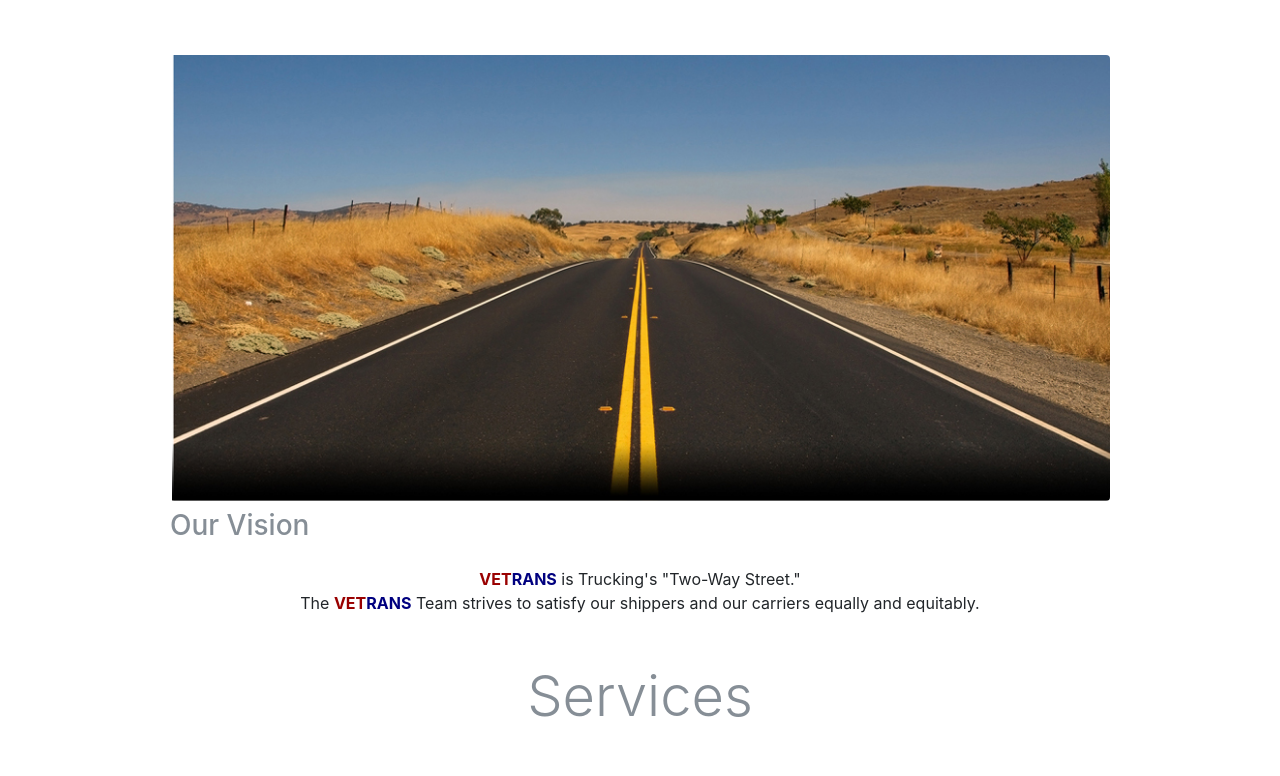
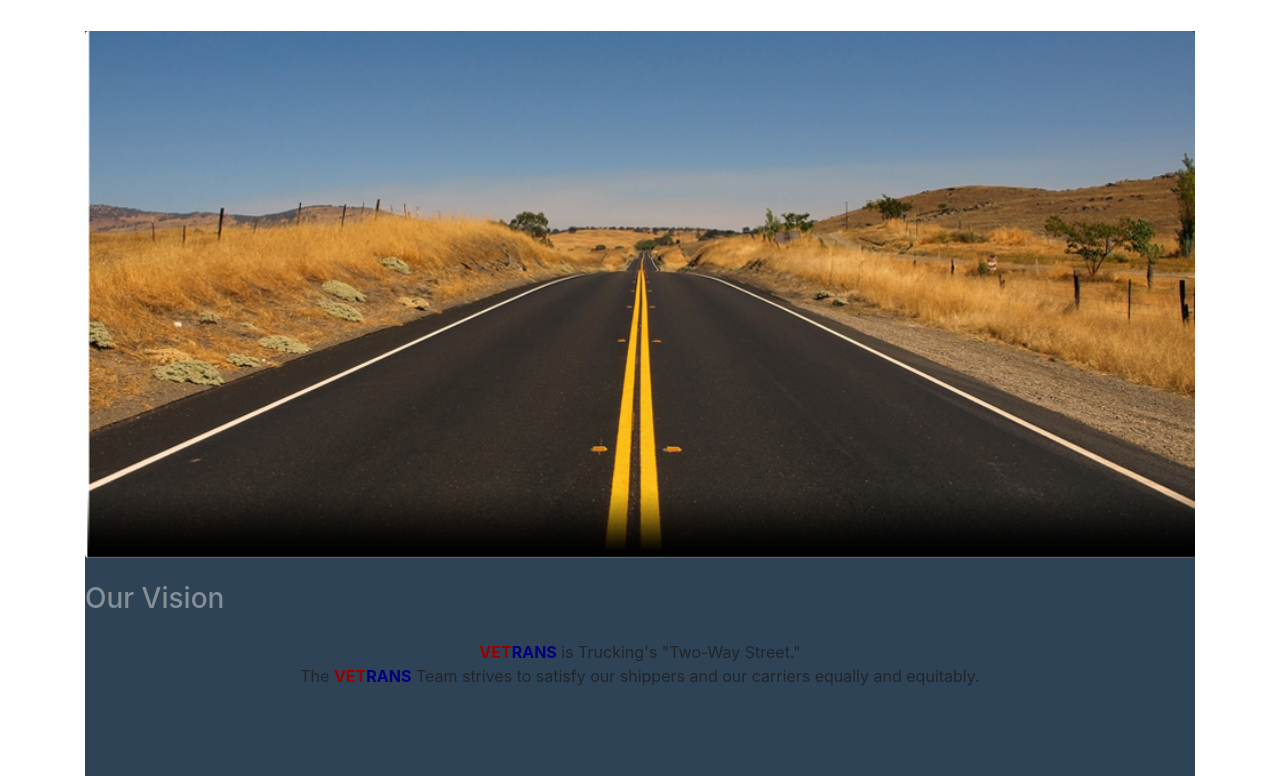
Before and after one commit to AaronGoodrum/webcoding, a PHP site: page / in a window 1280 px wide. Shown: the part 285-1061 px from the top of the page. Run offline with PHP 8.4, Linux system fonts and the light colour scheme; some libraries are stand-ins or nearby versions.

Commit message:
silde and contact

```diff
--- a/go-vetrans/css/main.css
+++ b/go-vetrans/css/main.css
@@ -2,9 +2,8 @@
   margin: 10px;
 }
 
-
-#carousel-item{
-  margin-top: 15px;
+.carousel-item p{
+  height: 170px;
 }
 #red{
   font-weight: bold;
@@ -39,9 +38,36 @@
 .carousel .item{
     min-height: 280px; /* Prevent carousel from being distorted if for some reason image doesn't load */
 }
-.carousel .item img{
+.carousel img{
     margin: 0 auto; /* Align slide image horizontally center */
 }
+
+.carousel-fade: {
+    .carousel-inner {
+        .carousel-item {
+            transition-property: opacity;
+        }
+
+        .item,
+        .active.left,
+        .active.right {
+            opacity: 0;
+        }
+
+        .active,
+        .next.left,
+        .prev.right {
+            opacity: 1;
+        }
+
+        .next,
+        .prev,
+        .active.left,
+        .active.right {
+            left: 0;
+            transform: translate3d(0, 0, 0);
+        }
+    }
 
 
 /*Large devices (desktops, 992px and up)*/
--- a/go-vetrans/index.html
+++ b/go-vetrans/index.html
@@ -16,7 +16,7 @@
 
 </head>
 
-<body data-spy="scroll" data-target=".navbar" data-offset="90">
+<body data-spy="scroll" data-target=".navbar" data-offset="150">
 
 
   <!-- NavBar -->
@@ -29,8 +29,8 @@
 
       <a class="navbar-brand" href="#"><img width="100" height="50"  src="img/vetransLogo.svg" alt="vetLogo" ></a>
 
-      <div class="collapse navbar-collapse" id="navbarContent">
-        <ul class="nav navbar-nav mr-auto">
+      <div class="collapse navbar-collapse" data-toggle="collapse" data-target=".navbar-collapse">
+        <ul class="navbar-nav mr-auto">
           <li class="nav-item active">
             <a class="nav-link" href="#"> Home <span class="sr-only">(current)</span></a>
           </li>
@@ -58,8 +58,8 @@
       <h1 class="mb4"> <span id="red">VET</span><span id="blue">RANS</span></h1>
       <p class="lead"> Logistics Services, Inc flatbed trucking company in Western US</p>
       <div class="btn-group btn-group-md mt-4" role="group" aria-label="Callout buttons">
-        <button type="button" class="btn btn-primary" href="tel:2531234567">Call Now</button>
-        <button type="button" class="btn btn-light" href="email:ag505181@gmail.com">Send Email</button>
+        <a type="button" class="btn btn-primary" href="tel:2531234567">Call Now</a>
+        <a type="button" class="btn btn-light" href="mailto:ag505181@gmail.com?Subject=Vetrans%20Logistics" target="_blank">Send Email</a>
       </div>
     </div>
   </div>
@@ -67,43 +67,58 @@
 
 
 
-  <div class="container pt-4">
-    <div class="carousel-item">
-      <img src="img/our_vision.png" class="figure-img img-fluid rounded" alt="Our vision">
-      <h3 class="mb-4 text-muted">Our Vision</h3>
-      <p class="text-center"> <span id="red">VET</span><span id="blue">RANS</span> is Trucking's "Two-Way Street."
+  <div class="container mp-10">
+
+    <div id="carousel" class="carousel slide carousel-fade" data-ride="carousel">
+      <ol class="carousel-indicators">
+        <!-- carousel-item count -->
+        <li data-target="#carousel" data-slide-to="0" class="active"></li>
+        <li data-target="#carousel" data-slide-to="1"></li>
+        <li data-target="#carousel" data-slide-to="2"></li>
+        <li data-target="#carousel" data-slide-to="3"></li>
+        <li data-target="#carousel" data-slide-to="4"></li>
+
+      </ol>
+      <!-- carousel-item slide -->
+      <div class="carousel-inner">
+        <div class="active carousel-item">
+          <img src="img/our_vision.png" class="w-100 img-fluid rounded" alt="Our vision">
+          <h3 class="my-4 text-muted">Our Vision</h3>
+          <p class="container text-center"> <span id="red">VET</span><span id="blue">RANS</span> is Trucking's "Two-Way Street."
             <br> The <span id="red">VET</span><span id="blue">RANS</span> Team strives to satisfy our shippers and our carriers equally and equitably.
           </p>
         </div>
 
         <div class="carousel-item">
-      <img src="img/mission.png" class="figure-img img-fluid rounded carousel-fade" alt="Our Mission">
-      <h3 class="mb-4 text-muted">Our Mission</h3>
-      <p class="text-center"> <span id="red">VET</span><span id="blue">RANS</span> strives to provide high quality, cost-effective logistics services to our shippers and carrier partners.
+          <img src="img/mission.png" class="w-100 img-fluid rounded" alt="Our Mission">
+          <h3 class="my-4 text-muted">Our Mission</h3>
+          <p class="container text-center"> <span id="red">VET</span><span id="blue">RANS</span> strives to provide high quality, cost-effective logistics services to our shippers and carrier partners.
           </p>
         </div>
 
         <div class="carousel-item">
-      <img src="img/commitment.png" class="figure-img img-fluid rounded" alt="Our Commitment">
-      <h3 class="mb-4 text-muted">Our Commitment</h3>
-      <p class="text-center"> <span id="red">VET</span><span id="blue">RANS</span> fully embraces the spirit of America - Christian values, education and our armed forces.
+          <img src="img/commitment.png" class="w-100 img-fluid rounded" alt="Our Commitment">
+          <h3 class="my-4 text-muted">Our Commitment</h3>
+          <p class="container text-center"> <span id="red">VET</span><span id="blue">RANS</span> fully embraces the spirit of America - Christian values, education and our armed forces.
           </p>
         </div>
 
         <div class="carousel-item">
-      <img src="img/proudly1.png" class="img-fluid rounded" alt="Our Safety">
-      <h3 class="mb-4 text-muted">Our Safety Mission Statement</h3>
-      <p class="text-center"> <span id="red">VET</span><span id="blue">RANS</span> will never engage in any activity that is unsafe, illegal or immoral.
+          <img src="img/proudly1.png" class="w-100 img-fluid rounded" alt="Our Safety">
+          <h3 class="my-4 text-muted">Our Safety Mission Statement</h3>
+          <p class="container text-center"> <span id="red">VET</span><span id="blue">RANS</span> will never engage in any activity that is unsafe, illegal or immoral.
           </p>
         </div>
 
         <div class="carousel-item">
-      <img src="img/safetybc.png" class="figure-img img-fluid rounded" alt="Our Safety">
-      <h3 class="mb-4 text-muted">Our Community</h3>
-      <p class="text-center"> <span id="red">VET</span><span id="blue">RANS</span> / Service Member Owned Business. Registered with the Department of Veterans Affairs.
+          <img src="img/safetybc.png" class="w-100 img-fluid rounded" alt="Our Safety">
+          <h3 class="my-4 text-muted">Our Community</h3>
+          <p class="container text-center"> <span id="red">VET</span><span id="blue">RANS</span> / Service Member Owned Business. Registered with the Department of Veterans Affairs.
           </p>
         </div>
-    <!-- Services-->
+      </div>
+    </div>
+    <!--End Services-->
 
     <h1 id="services" class="display-4 text-center my-5 text-muted">Services</h1>
 
@@ -141,7 +156,8 @@
         </div>
       </div>
     </div>
-    <!--image services -->
+    <!--End image services -->
+
     <div class="row">
       <div class="col-lg order-lg-1">
         <h3 class="mb-4">Shippers</h3>
@@ -164,31 +180,31 @@
         <p> Quality drivers providing regular deliveries will provide opportunities for increased productivity on the both the shipping and receiving docks.</p>
       </div>
     </div>
-    <!-- Services-->
+    <!-- End Services-->
 
     <!-- about-->
 
     <h1 id="about" class="display-4 text-center my-5 text-muted">About Vetrans </h1>
-        <div class="container">
-          <img src="img/vetrans-truck01.png" class="rounded img-fluid" alt="Responsive image">
-          <p>
-            VETRANS LLC is a full service truckload brokerage with customers and carriers across the US.
-We have been in business since 2006. We are EDI-capable and work in the propriety systems of many of our shippers. VETRANS LLC will find reliable trucks for your loads. We work when you work.
-We pay our carrier partners quickly and fairly.
 
-VETRANS Logistics Services, Inc is a flatbed trucking company operating in the Western US since 2011. We have semi and maxi equipment. Our drivers are honorably-discharged veterans.
+    <div class="container col-md-8 col-lg-8">
+      <img src="img/vetrans-truck01.png" class="center img-fluid rounded" alt="Responsive image">
+      <p class="">
+        VETRANS LLC is a full service truckload brokerage with customers and carriers across the US. We have been in business since 2006. We are EDI-capable and work in the propriety systems of many of our shippers. VETRANS LLC will find reliable trucks for your
+        loads. We work when you work. We pay our carrier partners quickly and fairly. VETRANS Logistics Services, Inc is a flatbed trucking company operating in the Western US since 2011. We have semi and maxi equipment. Our drivers are honorably-discharged
+        veterans.
       </p>
-
     </div>
-        <!-- about-->
+    <!-- End about-->
 
     <!-- employment-->
 
     <h1 id="employment" class="display-4 text-center my-5 text-muted">Employment </h1>
+    <div class="container col-md-8 col-lg-8">
+
+    </div>
 
 
-
-    <!-- employment-->
+    <!-- End employment-->
 
     <!-- contact-->
 
@@ -224,11 +240,11 @@
 
 
 
-    <!-- employment-->
+    <!-- End contact-->
 
 
   </div>
-  <!-- container -->
+  <!-- End container -->
   <!-- Quote -->
   <div class="card">
     <div class="card-body">
--- a/go-vetrans/js/app.js
+++ /dev/null
@@ -1,22 +0,0 @@
-var slideIndex = 0;
-carousel();
-
-function carousel() {
-    var i;
-    var x = document.getElementsByClassName("carousel-item");
-    for (i = 0; i < x.length; i++) {
-      x[i].style.display = "none";
-    }
-    slideIndex++;
-    if (slideIndex > x.length) {slideIndex = 1}
-    x[slideIndex-1].style.display = "block";
-    setTimeout(carousel, 7000); // Change image every 3 seconds
-
-}
-
-
-$(document).on('click','.navbar-collapse.show',function(e) {
-    if( $(e.target).is('a') && $(e.target).attr('class') != 'dropdown-toggle' ) {
-        $(this).collapse('hide');
-    }
-});
```
Lines whose indentation alone changed are shown as unchanged.
